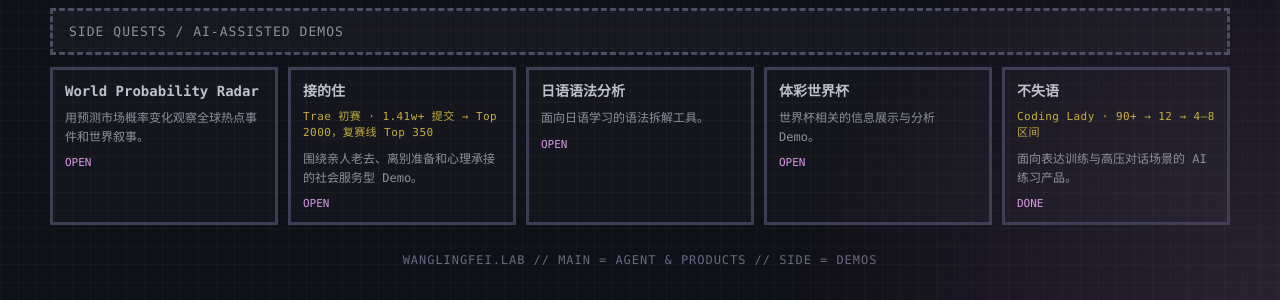
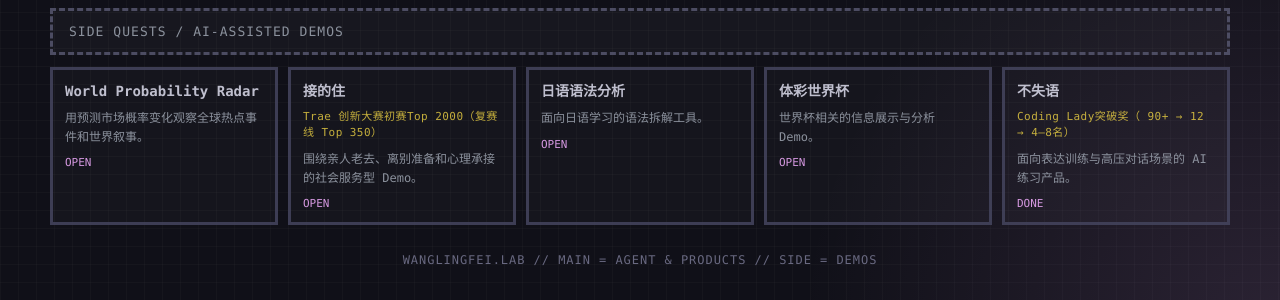
Before and after one commit to mayloveless/wanglingfei.github.com, a Jekyll site: the page index.html, which Jekyll copies as it is, in a window 1280 px wide. Shown: the part 1572-1872 px from the top of the page. Built offline with Jekyll 4.4.1, drawn with Linux system fonts in a browser that asks for light colours.

Commit message:
fix: text

```diff
--- a/index.html
+++ b/index.html
@@ -721,7 +721,7 @@
 
         <a class="side-quest" href="https://ready-when.vercel.app/" target="_blank" rel="noreferrer">
           <strong>接的住</strong>
-          <div class="project-rank">Trae 初赛 · 1.41w+ 提交 → Top 2000，复赛线 Top 350</div>
+          <div class="project-rank">Trae 创新大赛初赛Top 2000（复赛线 Top 350）</div>
           <span>围绕亲人老去、离别准备和心理承接的社会服务型 Demo。</span>
           <div class="open">open</div>
         </a>
@@ -740,7 +740,7 @@
 
         <a class="side-quest" href="https://unmute-lab.vercel.app/" target="_blank" rel="noreferrer">
           <strong>不失语</strong>
-          <div class="project-rank">Coding Lady · 90+ → 12 → 4–8 区间</div>
+          <div class="project-rank">Coding Lady突破奖（ 90+ → 12 → 4–8名）</div>
           <span>面向表达训练与高压对话场景的 AI 练习产品。</span>
           <div class="open">done</div>
         </a>
```
